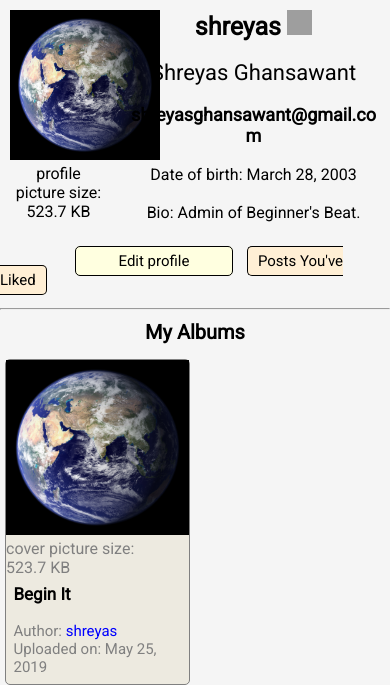
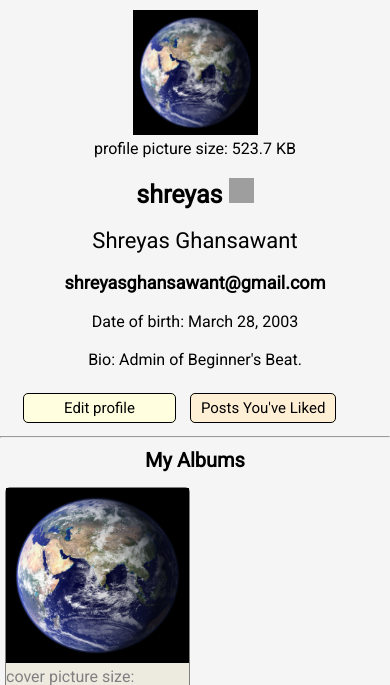
Before and after one commit to shreyasghansawant/Beginners-Beat, a Django app: page /my-profile/ in a window 390 px wide. Shown: the part 82-767 px from the top of the page. Run offline with Django 3.2, Linux system fonts and the light colour scheme; a user stored in the database is signed in; data comes from the database, SQL or seed files in the repository; grey boxes are pictures that could not be loaded.

Commit message:
Update profile.css

```diff
--- a/beat/static/beat/profile.css
+++ b/beat/static/beat/profile.css
@@ -142,12 +142,12 @@ body{
     font-size: 18px;
   }
   .main-div{
-    grid-template-columns: 30% 70%;
+    grid-template-columns: 100%;
     margin: 0px;
   }
   #dp{
-    height: 150px;
-    width: 150px;
+    height: 125px;
+    width: 125px;
   }
   .p-div{
     text-align: center;
@@ -172,10 +172,10 @@ body{
     border: solid black 1px;
     text-decoration: none;
     color: black;
-    padding: 5px 42.5px;
+    padding: 5px 40px;
     background-color: lightyellow;
     font-size: 15px;
-    margin-left: 75px;
+    margin-left: 23px;
     border-radius: 5px;
   }
   #m-e-m:hover{
```
